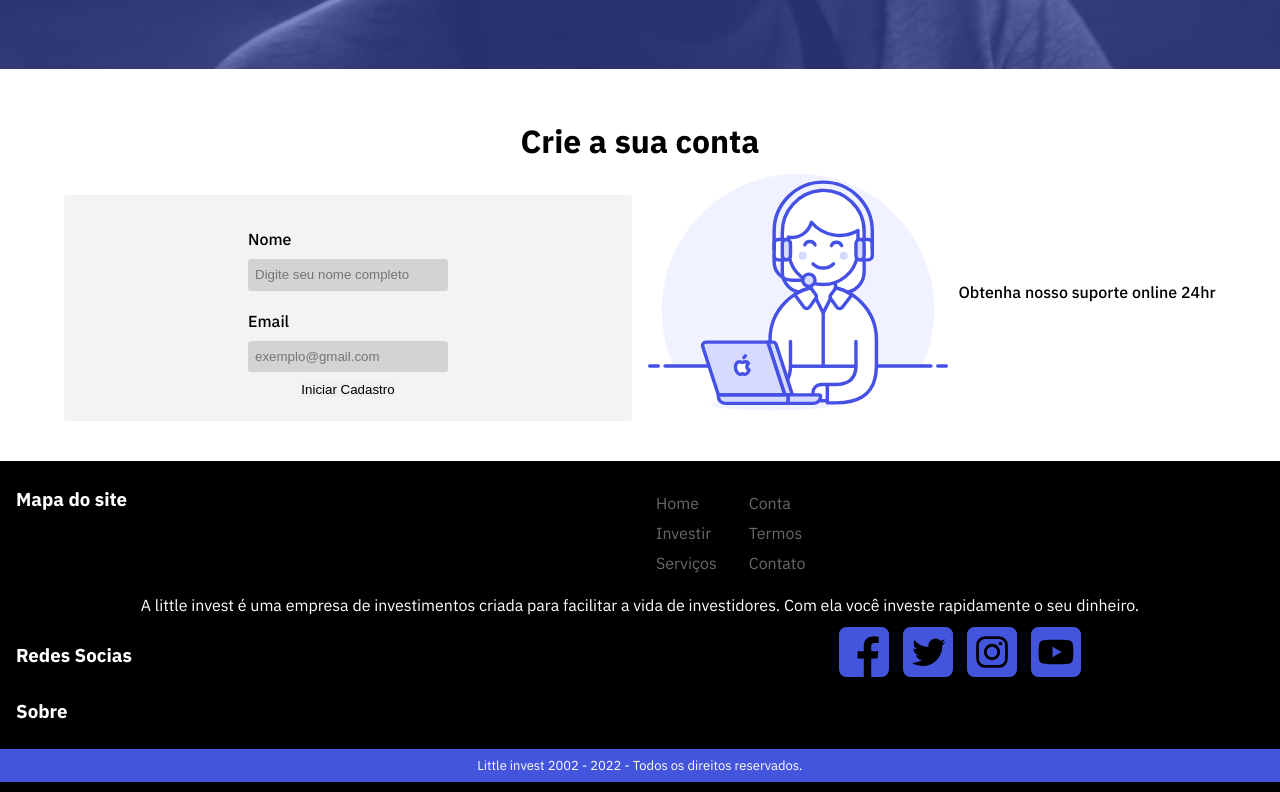
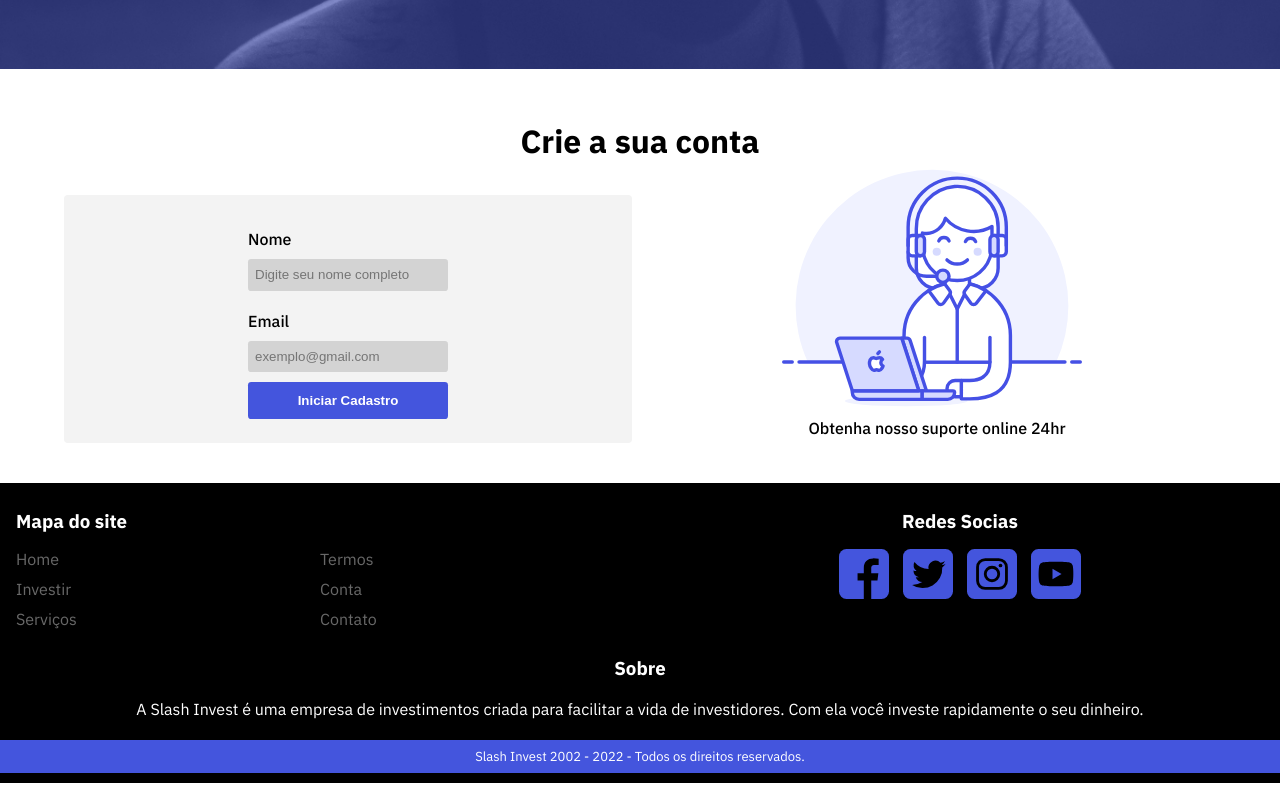
Before and after one commit to yMychaell/Slash-Invest-LandingPage, a plain HTML site: page index.html in a window 1280 px wide. Shown: the part 2923-3715 px from the top of the page. Drawn offline with Linux system fonts and the light colour scheme.

Commit message:
Adicionando nome da marca e alterando a estrutura do footer.

```diff
--- a/index.html
+++ b/index.html
@@ -2,7 +2,7 @@
 <html lang="pt-br">
 
 <head>
-  <title></title>
+  <title>Slash Invest</title>
   <meta charset="UTF-8">
   <meta name="viewport" content="width=device-width, initial-scale=1">
   <link rel="stylesheet" href="https://cdnjs.cloudflare.com/ajax/libs/font-awesome/6.1.1/css/all.min.css"
@@ -128,11 +128,11 @@
             <input type="email" name="email" placeholder="exemplo@gmail.com" required="required">
           </label>
 
-          <button class="form__btn--large">Iniciar Cadastro</button>
+          <button class="register__form__btn--large">Iniciar Cadastro</button>
 
         </form>
 
-        <div>
+        <div class="register__suport">
           <img src="./assets/img/suporte-svg.svg" alt="">
           <p>Obtenha nosso suporte online 24hr</p>
         </div>
@@ -144,37 +144,39 @@
 
   <footer class="footer">
 
+
+    <div class="footer__container__map">
       <h3>Mapa do site</h3>
-    <div class="footer__site__map">
-
-      <ul id="social__col--1">
+      <div class="footer__container__col">
+        <ul class="footer__map__col--1" >
           <li><a href="#">Home</a></li>
           <li><a href="#">Investir</a></li>
           <li><a href="#">Serviços</a></li>
         </ul>
-      <ul id="social__col--2">
+        <ul class="footer__map__col--2">
+          <li><a href="#">Termos</a></li>
           <li><a href="#">Conta</a></li>
-        <li><a href="#">Termos</a></li>
           <li><a href="#">Contato</a></li>
         </ul>
       </div>
+    </div>
 
+    <div class="footer__socials">
     <h3>Redes Socias</h3>
-    <div class="footer__socials">
       <a href="#"><img src="./assets/img/socials/facebook.svg" alt=""></a>
       <a href="#"><img src="./assets/img/socials/twitter.svg" alt=""></a>
       <a href="#"><img src="./assets/img/socials/instagram.svg" alt=""></a>
       <a href="#"><img src="./assets/img/socials/youtube.svg" alt=""></a>
     </div>
 
+    <div class="footer__about">
     <h3>Sobre</h3>
-    <div class="footer__about">
-      <p>A little invest é uma empresa de investimentos criada para facilitar a vida de investidores. Com ela você
+      <p>A Slash Invest é uma empresa de investimentos criada para facilitar a vida de investidores. Com ela você
         investe rapidamente o seu dinheiro.</p>
     </div>
 
     <div class="footer__copyright">
-      <p>Little invest 2002 - 2022 - Todos os direitos reservados.</p>
+      <p>Slash Invest 2002 - 2022 - Todos os direitos reservados.</p>
     </div>
 
   </footer>
```
Lines whose indentation alone changed are shown as unchanged.
